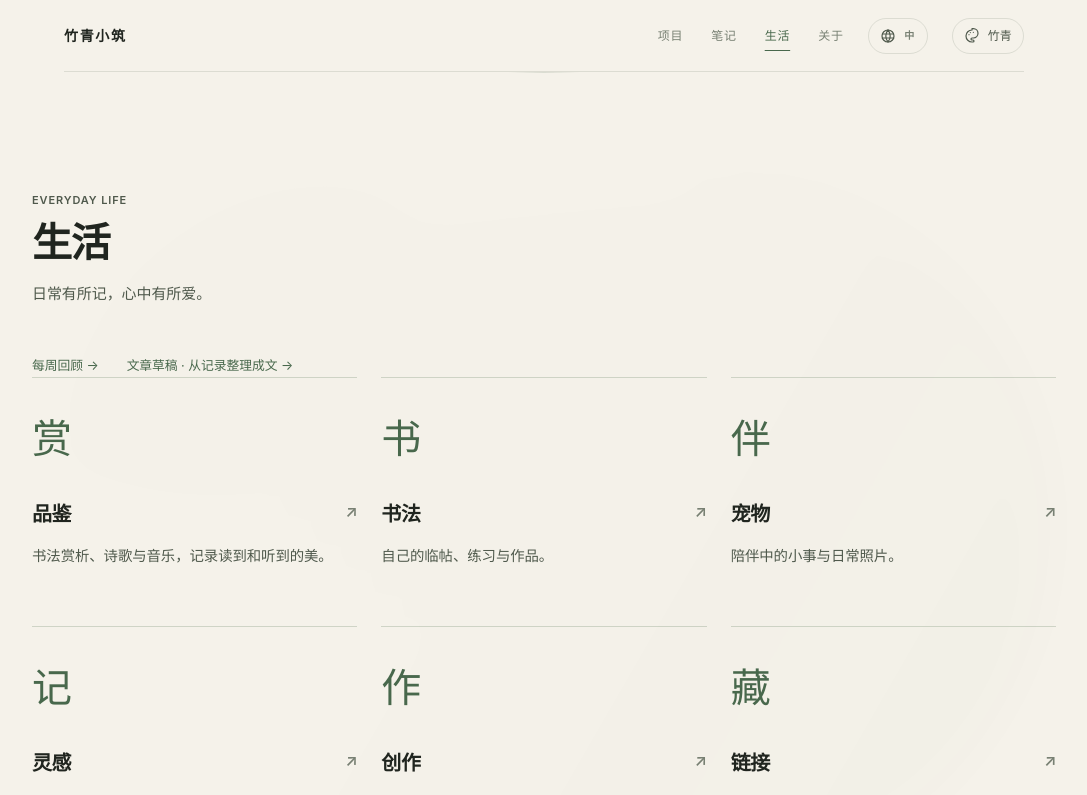
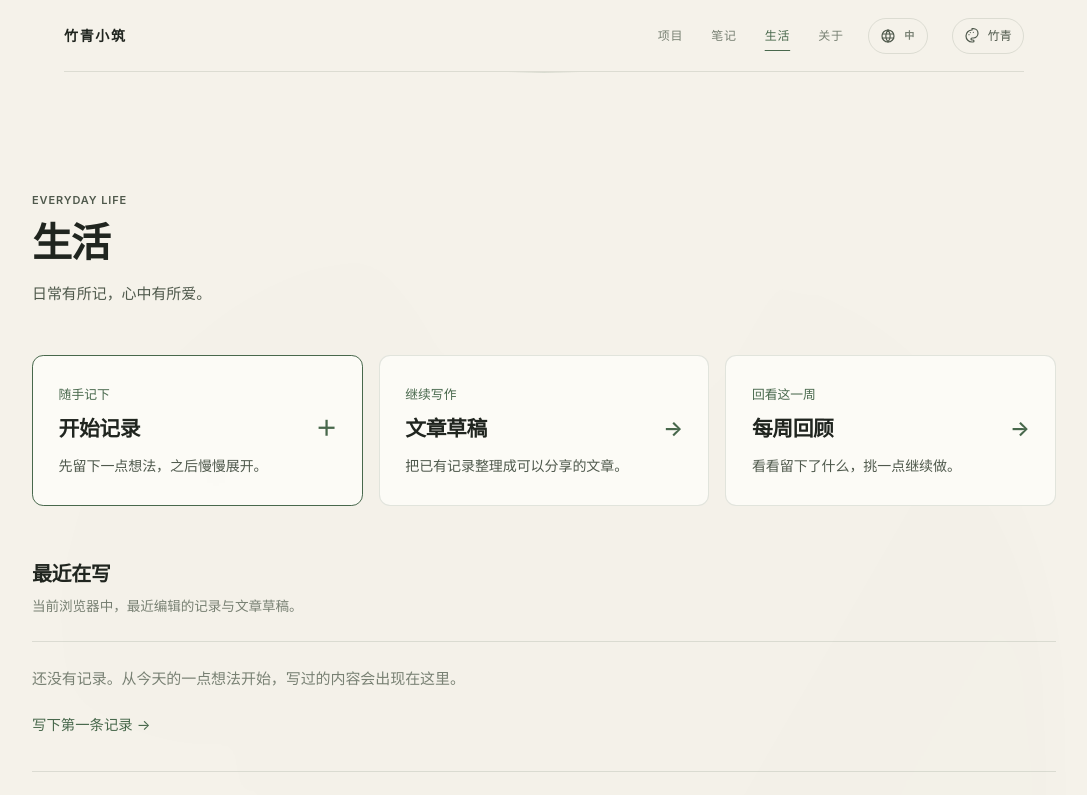
Before and after one commit to Lucky-BQR/personal-site, a Next.js app: page /life in a window 1280 px wide. Shown: the top 795 px of the page, without its empty margins (96-1183 px from the left). Built offline with nearby package versions, Linux system fonts and the light colour scheme.

Commit message:
feat: improve life page entry points and recent writing

```diff
--- a/src/app/life/page.tsx
+++ b/src/app/life/page.tsx
@@ -1,5 +1,7 @@
 import Link from 'next/link';
 import PageHeading from '@/components/layout/PageHeading';
+import RecentLifeRecords from '@/components/life/RecentLifeRecords';
+import styles from '@/components/life/LifeHome.module.css';
 const sections = [
   { href: '/pinjian', mark: '赏', title: '品鉴', description: '书法赏析、诗歌与音乐，记录读到和听到的美。' },
   { href: '/guanwo/shufa', mark: '书', title: '书法', description: '自己的临帖、练习与作品。' },
@@ -11,7 +13,13 @@ const sections = [
 export const metadata = { title: '生活' };
 export default function LifePage() {
   return <div className="container-main spatial-section"><PageHeading title="生活" description="日常有所记，心中有所爱。" eyebrow="EVERYDAY LIFE" />
-    <p className="text-links"><Link href="/life/review">每周回顾 →</Link><Link href="/life/drafts">文章草稿 · 从记录整理成文 →</Link></p>
+    <nav className={styles.shortcuts} aria-label="记录与整理">
+      <Link href="/inspiration?new=1" className={styles.start}><span className={styles.kicker}>随手记下</span><h2>开始记录 <span aria-hidden="true">＋</span></h2><p>先留下一点想法，之后慢慢展开。</p></Link>
+      <Link href="/life/drafts"><span className={styles.kicker}>继续写作</span><h2>文章草稿 <span aria-hidden="true">→</span></h2><p>把已有记录整理成可以分享的文章。</p></Link>
+      <Link href="/life/review"><span className={styles.kicker}>回看这一周</span><h2>每周回顾 <span aria-hidden="true">→</span></h2><p>看看留下了什么，挑一点继续做。</p></Link>
+    </nav>
+    <RecentLifeRecords />
+    <div className={styles.sectionHeading}><h2>生活栏目</h2><p>按兴趣收好日常，也可以从这里开始记录。</p></div>
     <div className="life-sections">{sections.map((section) => <Link key={section.href} href={section.href} className="life-section"><span className="life-mark" aria-hidden="true">{section.mark}</span><h2>{section.title}<span aria-hidden="true">↗</span></h2><p>{section.description}</p></Link>)}</div>
   </div>;
 }
--- /dev/null
+++ b/src/components/life/LifeHome.module.css
@@ -0,0 +1,27 @@
+.shortcuts { display: grid; grid-template-columns: repeat(3, minmax(0, 1fr)); gap: 1rem; margin-bottom: 3.5rem; }
+.shortcuts > a { padding: 1.6rem; border: 1px solid var(--color-border); border-radius: .7rem; background: var(--color-card); min-width: 0; }
+.shortcuts > a:hover { border-color: var(--color-accent); }
+.shortcuts > .start { border-color: var(--color-accent); }
+.kicker { font-size: .8rem; color: var(--color-accent); }
+.shortcuts h2 { display: flex; justify-content: space-between; gap: 1rem; font-size: 1.3rem; font-weight: 600; margin: .7rem 0; }
+.shortcuts h2 span { color: var(--color-accent); }
+.shortcuts p { color: var(--color-textSecondary); font-size: .875rem; line-height: 1.9; }
+.sectionHeading { margin-bottom: 1.4rem; }
+.sectionHeading h2 { font-size: 1.25rem; font-weight: 600; }
+.sectionHeading p { margin-top: .5rem; color: var(--color-textMuted); font-size: .85rem; line-height: 1.8; }
+.recent { margin-bottom: 3.5rem; }
+.recentList { list-style: none; padding: 0; border-top: 1px solid var(--color-border); }
+.recentList a { display: flex; justify-content: space-between; align-items: center; gap: 1rem; padding: 1.2rem 0; border-bottom: 1px solid var(--color-border); }
+.recentList a > div { min-width: 0; }
+.recentList h3 { margin-top: .35rem; font-size: 1.05rem; overflow-wrap: anywhere; }
+.recentList a:hover h3 { color: var(--color-accent); }
+.meta { font-size: .8rem; color: var(--color-textMuted); }
+.continue { flex-shrink: 0; font-size: .85rem; color: var(--color-accent); }
+.empty { padding: 1.5rem 0; border-block: 1px solid var(--color-border); font-size: .9rem; color: var(--color-textMuted); line-height: 1.9; }
+.empty a, .empty button { display: inline-block; color: var(--color-accent); margin-top: .7rem; min-height: 44px; padding-block: .5rem; }
+@media (max-width: 680px) {
+  .shortcuts { grid-template-columns: 1fr; gap: .75rem; margin-bottom: 2.5rem; }
+  .shortcuts > a { padding: 1.2rem 1.3rem; }
+  .shortcuts h2 { font-size: 1.2rem; margin: .3rem 0; }
+  .recent { margin-bottom: 2.5rem; }
+}
--- /dev/null
+++ b/src/components/life/RecentLifeRecords.tsx
@@ -0,0 +1,35 @@
+'use client';
+import Link from 'next/link';
+import { useCallback, useEffect, useState } from 'react';
+import { listRecords } from '@/lib/life/database';
+import { errorText, lifeCategories, recordHref, type LifeRecord } from '@/lib/life/records';
+import styles from './LifeHome.module.css';
+
+export default function RecentLifeRecords() {
+  const [recent, setRecent] = useState<LifeRecord[]>([]);
+  const [loading, setLoading] = useState(true);
+  const [error, setError] = useState('');
+  const [retry, setRetry] = useState(0);
+  const reload = useCallback(() => { setLoading(true); setRetry(value => value + 1); }, []);
+  useEffect(() => {
+    let active = true;
+    const refresh = () => { void listRecords().then(records => {
+      if (active) {
+        setRecent(records.filter(record => !record.reviewWeek).sort((a, b) => Date.parse(b.updatedAt) - Date.parse(a.updatedAt)).slice(0, 5));
+        setError('');
+      }
+    }).catch(reason => { if (active) setError(errorText(reason)); }).finally(() => { if (active) setLoading(false); }); };
+    refresh();
+    window.addEventListener('focus', refresh);
+    return () => { active = false; window.removeEventListener('focus', refresh); };
+  }, [retry]);
+  return <section className={styles.recent} aria-labelledby="recent-writing-title">
+    <div className={styles.sectionHeading}><h2 id="recent-writing-title">最近在写</h2><p>当前浏览器中，最近编辑的记录与文章草稿。</p></div>
+    {loading ? <p role="status" className={styles.empty}>正在读取最近的内容…</p> : error ? <div role="alert" className={styles.empty}><p>{error}</p><button type="button" onClick={reload}>重新读取</button></div> : recent.length ? <ul className={styles.recentList}>{recent.map(record => <li key={record.id}>
+      <Link href={recordHref(record, true)}>
+        <div><span className={styles.meta}>{record.article ? '文章草稿' : lifeCategories[record.category].title} · <time dateTime={record.updatedAt}>{new Date(record.updatedAt).toLocaleDateString('zh-CN')}</time></span>
+          <h3>{record.title.trim() || '未命名文章'}</h3></div><span className={styles.continue}>接着写 <span aria-hidden="true">→</span></span>
+      </Link>
+    </li>)}</ul> : <div className={styles.empty}><p>还没有记录。从今天的一点想法开始，写过的内容会出现在这里。</p><Link href="/inspiration?new=1">写下第一条记录 →</Link></div>}
+  </section>;
+}
--- a/src/components/zhongyi/MarkdownArticle.tsx
+++ b/src/components/zhongyi/MarkdownArticle.tsx
@@ -32,12 +32,12 @@ export default function MarkdownArticle({
           return defaultUrlTransform(url);
         }}
         components={{
-          img: ({ src, alt, title }) => createElement('img', {
+          img: ({ src, alt, title }) => src ? createElement('img', {
             src,
             alt: alt || '笔记图片',
             title,
             loading: 'lazy',
-          }),
+          }) : createElement('span', { role: 'status' }, '正在载入图片…'),
         }}
       >
         {content}
```
